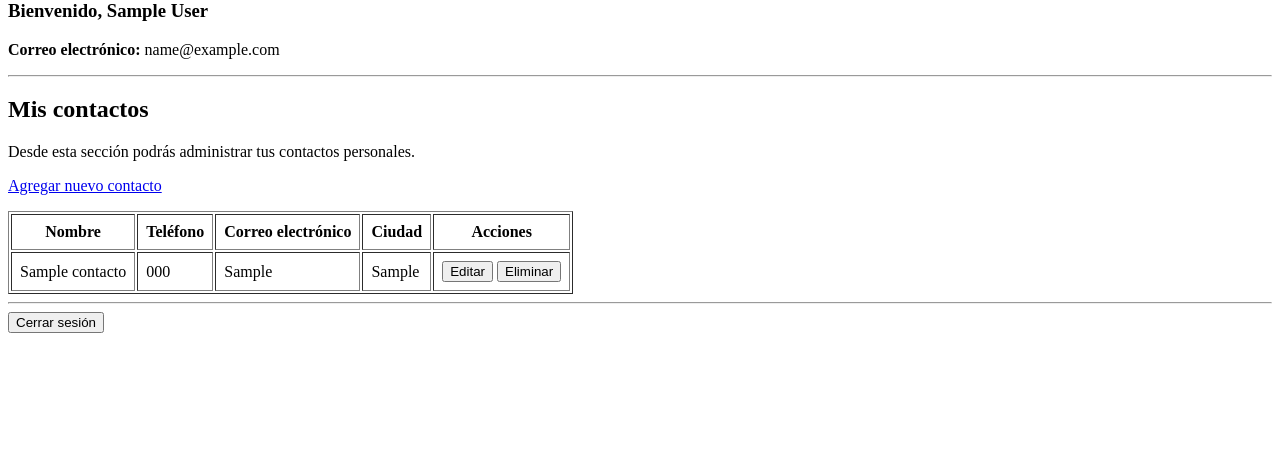
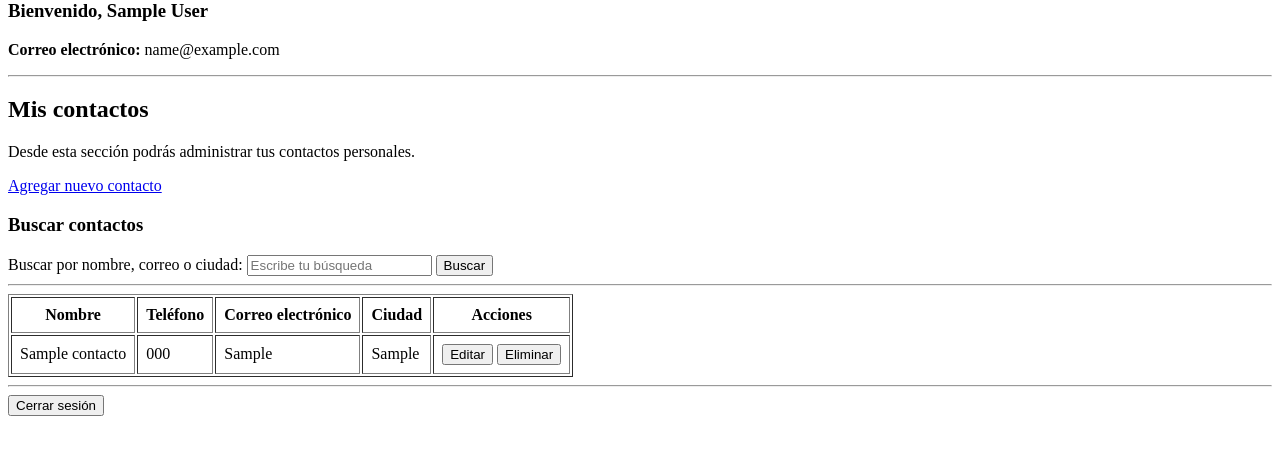
Before and after one commit to mksijn/agenda_contactos, a PHP site: page / in a window 1280 px wide. Shown: the part 127-582 px from the top of the page. Run offline with PHP 8.4, Linux system fonts and the light colour scheme; the visitor is signed in with stand-in values (Sample User, id 1); tables that the repository leaves empty hold one stand-in row (values such as "Sample post"); a stand-in replaces the project's code that opens the database connection.

Commit message:
Implementar busqueda de contactos por nombre correo y ciudad

```diff
--- a/index.php
+++ b/index.php
@@ -1,3 +1,4 @@
+
 <?php
 // ========================================
 // AGENDA PERSONAL DE CONTACTOS
@@ -36,6 +37,17 @@ if (empty($_SESSION["csrf_eliminar"])) {
 }
 
 // ========================================
+// MEJORA A: BUSQUEDA DE CONTACTOS
+// ========================================
+
+// Obtener el texto ingresado en el formulario de búsqueda
+$busqueda = "";
+
+if (isset($_GET["buscar"]) && is_string($_GET["buscar"])) {
+    $busqueda = trim($_GET["buscar"]);
+}
+
+// ========================================
 // CONSULTAR LOS CONTACTOS DEL USUARIO
 // ========================================
 
@@ -44,21 +56,58 @@ $error_contactos = "";
 
 try {
 
-    // Consultar únicamente los contactos del usuario
+    // Consultar únicamente los contactos del usuario autenticado
     $sql = "SELECT id, nombre, telefono, correo, ciudad
             FROM contactos
-            WHERE id_usuario = :id_usuario
-            ORDER BY nombre ASC";
+            WHERE id_usuario = :id_usuario";
+
+    // Si se ingresó un texto, buscar en tres campos
+    if ($busqueda !== "") {
+
+        $sql .= " AND (
+                    nombre LIKE :buscar_nombre
+                    OR correo LIKE :buscar_correo
+                    OR ciudad LIKE :buscar_ciudad
+                  )";
+    }
+
+    // Mantener el orden alfabético por nombre
+    $sql .= " ORDER BY nombre ASC";
 
     // Preparar la consulta
     $consulta = $conexion->prepare($sql);
 
-    // Asociar el identificador del usuario
+    // Asociar el identificador del usuario autenticado
     $consulta->bindValue(
         ":id_usuario",
         $id_usuario,
         PDO::PARAM_INT
     );
+
+    // Asociar los valores de búsqueda cuando corresponda
+    if ($busqueda !== "") {
+
+        // Los porcentajes permiten encontrar coincidencias parciales
+        $texto_busqueda = "%" . $busqueda . "%";
+
+        $consulta->bindValue(
+            ":buscar_nombre",
+            $texto_busqueda,
+            PDO::PARAM_STR
+        );
+
+        $consulta->bindValue(
+            ":buscar_correo",
+            $texto_busqueda,
+            PDO::PARAM_STR
+        );
+
+        $consulta->bindValue(
+            ":buscar_ciudad",
+            $texto_busqueda,
+            PDO::PARAM_STR
+        );
+    }
 
     // Ejecutar la consulta
     $consulta->execute();
@@ -123,6 +172,48 @@ try {
         </a>
     </p>
 
+    <!-- ========================================
+         MEJORA A: FORMULARIO DE BUSQUEDA
+         ======================================== -->
+
+    <h3>Buscar contactos</h3>
+
+    <form action="index.php" method="GET">
+
+        <label for="buscar">
+            Buscar por nombre, correo o ciudad:
+        </label>
+
+        <input
+            type="search"
+            id="buscar"
+            name="buscar"
+            maxlength="190"
+            placeholder="Escribe tu búsqueda"
+            value="<?= htmlspecialchars(
+                $busqueda,
+                ENT_QUOTES,
+                'UTF-8'
+            ) ?>"
+        >
+
+        <button type="submit">
+            Buscar
+        </button>
+
+        <!-- Permitir mostrar nuevamente todos los contactos -->
+        <?php if ($busqueda !== ""): ?>
+
+            <a href="index.php">
+                Limpiar búsqueda
+            </a>
+
+        <?php endif; ?>
+
+    </form>
+
+    <hr>
+
     <!-- Mensaje después de eliminar un contacto -->
     <?php if (($_GET["eliminado"] ?? "") === "1"): ?>
 
@@ -150,12 +241,23 @@ try {
             ) ?>
         </p>
 
-    <!-- Mostrar mensaje cuando no existen contactos -->
+    <!-- Mostrar mensaje cuando no hay resultados -->
     <?php elseif (empty($contactos)): ?>
 
-        <p>
-            Todavía no tienes contactos registrados.
-        </p>
+        <?php if ($busqueda !== ""): ?>
+
+            <p>
+                No se encontraron contactos
+                que coincidan con la búsqueda.
+            </p>
+
+        <?php else: ?>
+
+            <p>
+                Todavía no tienes contactos registrados.
+            </p>
+
+        <?php endif; ?>
 
     <!-- Mostrar tabla de contactos -->
     <?php else: ?>
@@ -210,15 +312,16 @@ try {
                             ) ?>
                         </td>
 
-                        <!-- Acciones disponibles para cada contacto -->
+                        <!-- Acciones del contacto -->
                         <td>
 
-                            <!-- Editar contacto -->
+                            <!-- Formulario para editar -->
                             <form
                                 action="editar_contacto.php"
                                 method="GET"
                                 style="display: inline;"
                             >
+
                                 <input
                                     type="hidden"
                                     name="id"
@@ -228,9 +331,10 @@ try {
                                 <button type="submit">
                                     Editar
                                 </button>
+
                             </form>
 
-                            <!-- Eliminar contacto -->
+                            <!-- Formulario para eliminar -->
                             <form
                                 action="eliminar_contacto.php"
                                 method="POST"
```
